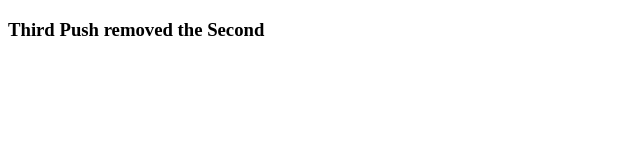
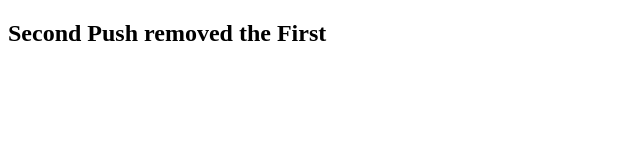
Before and after one commit to dentspaLanding/RollBack, a plain HTML site: page index.html in a window 1280 px wide. Shown: the whole page, without its empty margins (0-640 px from the left). Drawn offline with Linux system fonts and the light colour scheme.

Commit message:
Back to the second

```diff
--- a/index.html
+++ b/index.html
@@ -6,6 +6,6 @@
     <title>Document</title>
 </head>
 <body>
-    <h3>Third Push removed the Second </h3>
+    <h2>Second Push removed the First</h2>
 </body>
 </html>
```
